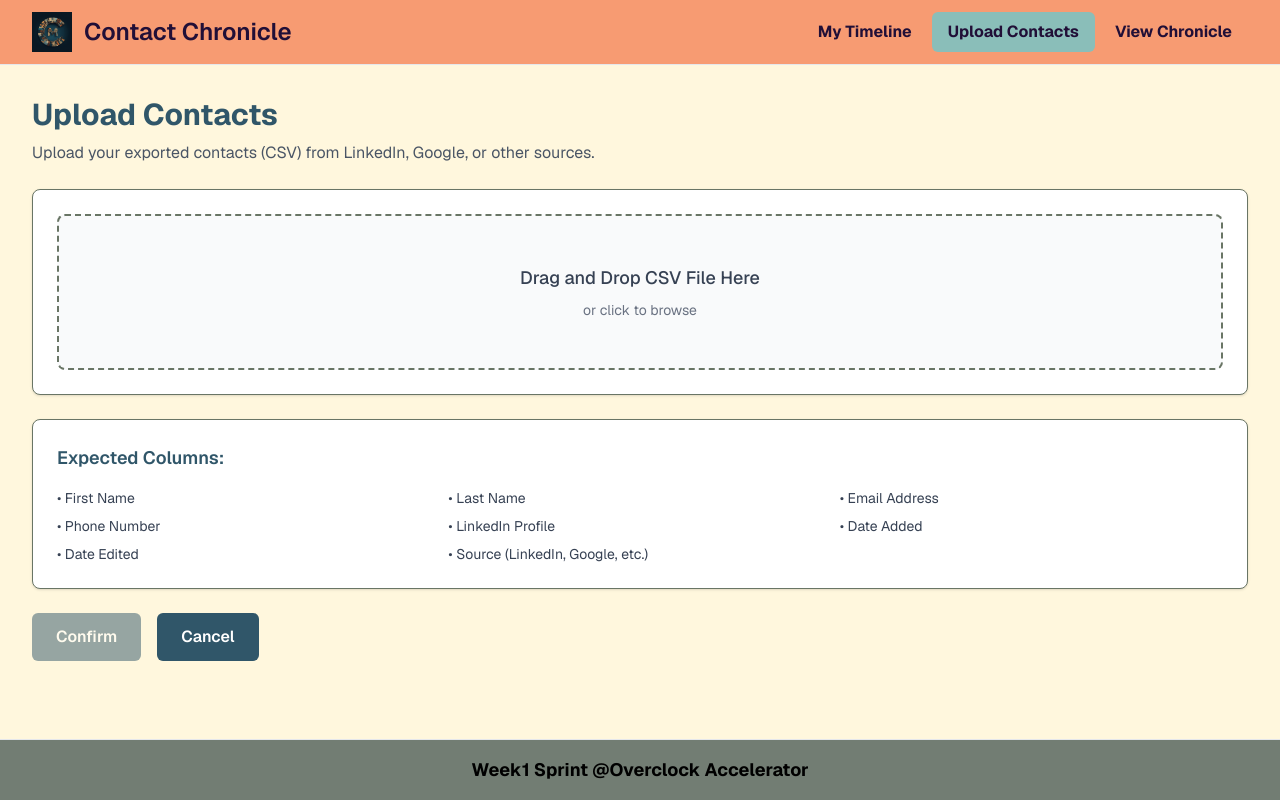
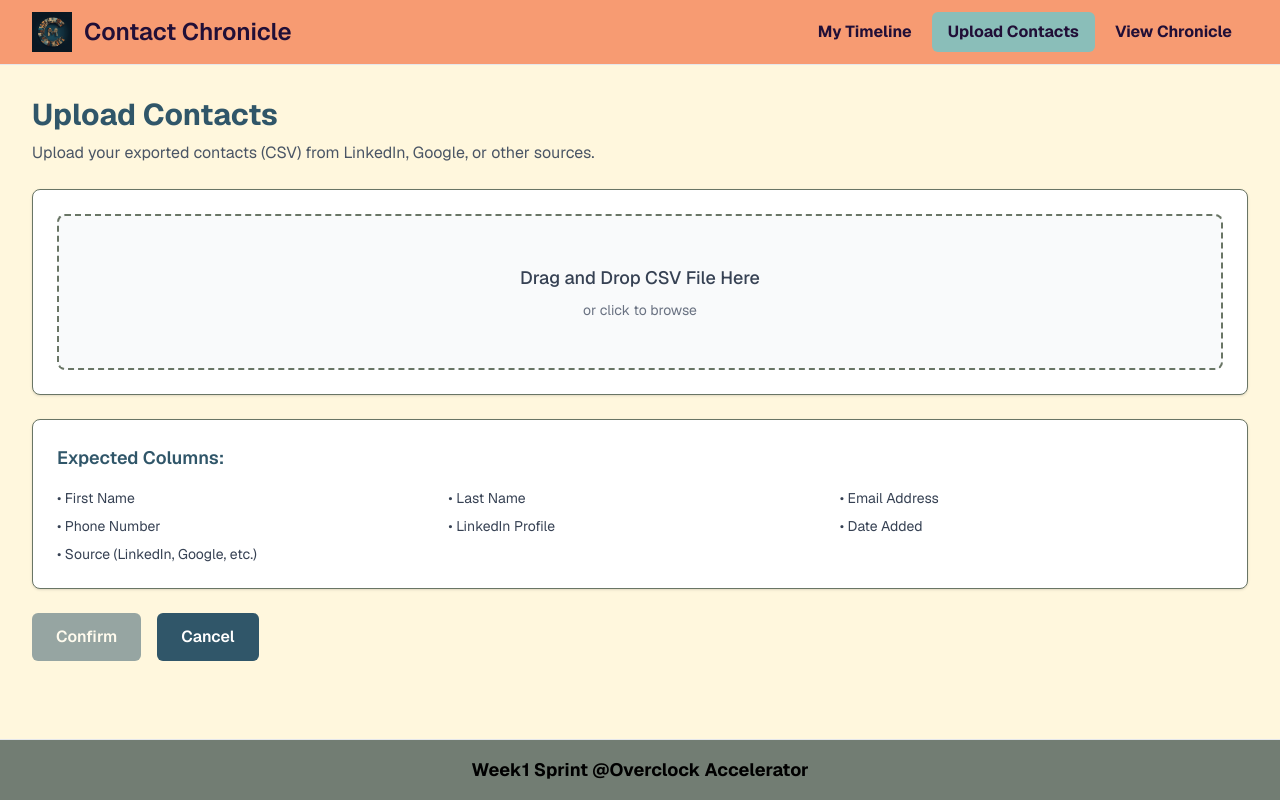
Before and after one commit to maadhuvijay/contact-chronicle, a Next.js app: page /upload-contacts in a window 1280 px wide. Built offline with nearby package versions, Linux system fonts and the light colour scheme.

Commit message:
Remove 'Date Edited' field from contact upload details for a cleaner interface.

```diff
--- a/app/upload-contacts/page.tsx
+++ b/app/upload-contacts/page.tsx
@@ -241,7 +241,6 @@ export default function UploadContactsPage() {
             <div>• Phone Number</div>
             <div>• LinkedIn Profile</div>
             <div>• Date Added</div>
-            <div>• Date Edited</div>
             <div>• Source (LinkedIn, Google, etc.)</div>
           </div>
         </div>
```
Also changed, not shown: .specstory/history/2025-12-09_22-21Z-remove-date-edited-from-expected-columns.md (added).
